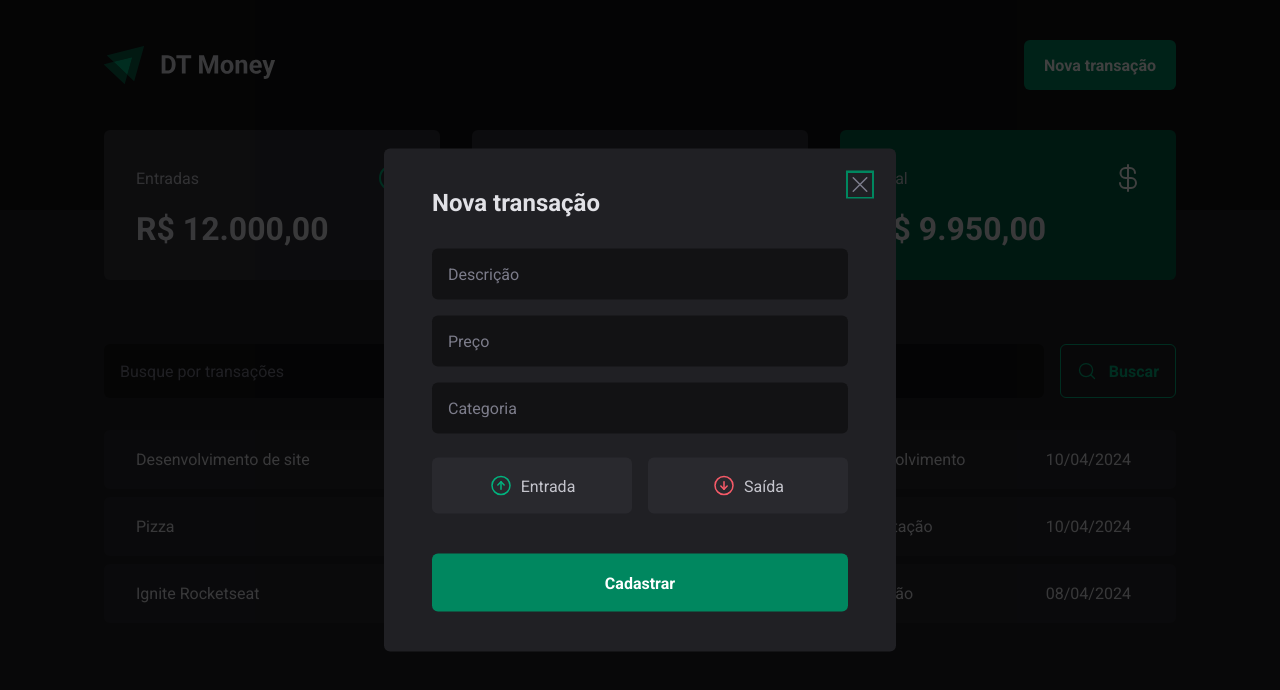
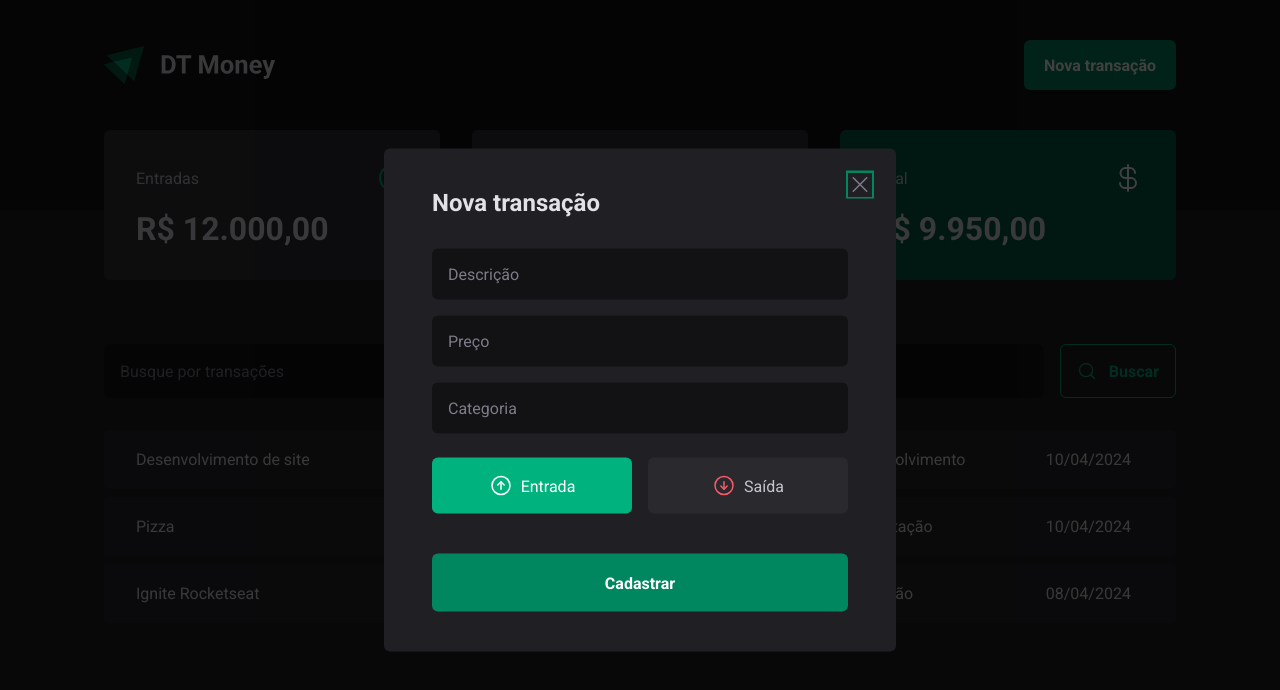
Before and after one commit to omarcoaur3lio/dt-money, a React (Vite) app: page / in a window 1280 px wide. Both pictures are taken after a click on the button "Nova transação". Shown: the top 690 px of the page. Built offline with nearby package versions, Linux system fonts and the light colour scheme; data requests are answered from the project's data file.

Commit message:
refactor: registrar valor de componente styled com o react hook form

```diff
--- a/src/components/NewTransactionModal/index.tsx
+++ b/src/components/NewTransactionModal/index.tsx
@@ -8,7 +8,7 @@
 } from "./styles";
 import { ArrowCircleDown, ArrowCircleUp, X } from "phosphor-react";
 import * as z from "zod";
-import { useForm } from "react-hook-form";
+import { Controller, useForm } from "react-hook-form";
 import { zodResolver } from "@hookform/resolvers/zod";
 
 const newTransactionFormSchema = z.object({
@@ -22,11 +22,15 @@
 
 export function NewTransactionModal() {
   const {
+    control,
     register,
     handleSubmit,
     formState: { isSubmitting },
   } = useForm<NewTransactionFormInputs>({
     resolver: zodResolver(newTransactionFormSchema),
+    defaultValues: {
+      type: "income",
+    },
   });
 
   async function handleCreateNewTransaction(data: NewTransactionFormInputs) {
@@ -62,7 +66,15 @@
             {...register("category")}
           />
 
-          <TransactionType>
+          <Controller
+            control={control}
+            name="type"
+            render={({ field }) => {
+              return (
+                <TransactionType
+                  onValueChange={field.onChange}
+                  value={field.value}
+                >
                   <TransactionTypeButton variant="income" value="income">
                     <ArrowCircleUp size={24} />
                     Entrada
@@ -73,6 +85,9 @@
                     Saída
                   </TransactionTypeButton>
                 </TransactionType>
+              );
+            }}
+          />
 
           <button type="submit" disabled={isSubmitting}>
             Cadastrar
```
Lines whose indentation alone changed are shown as unchanged.
